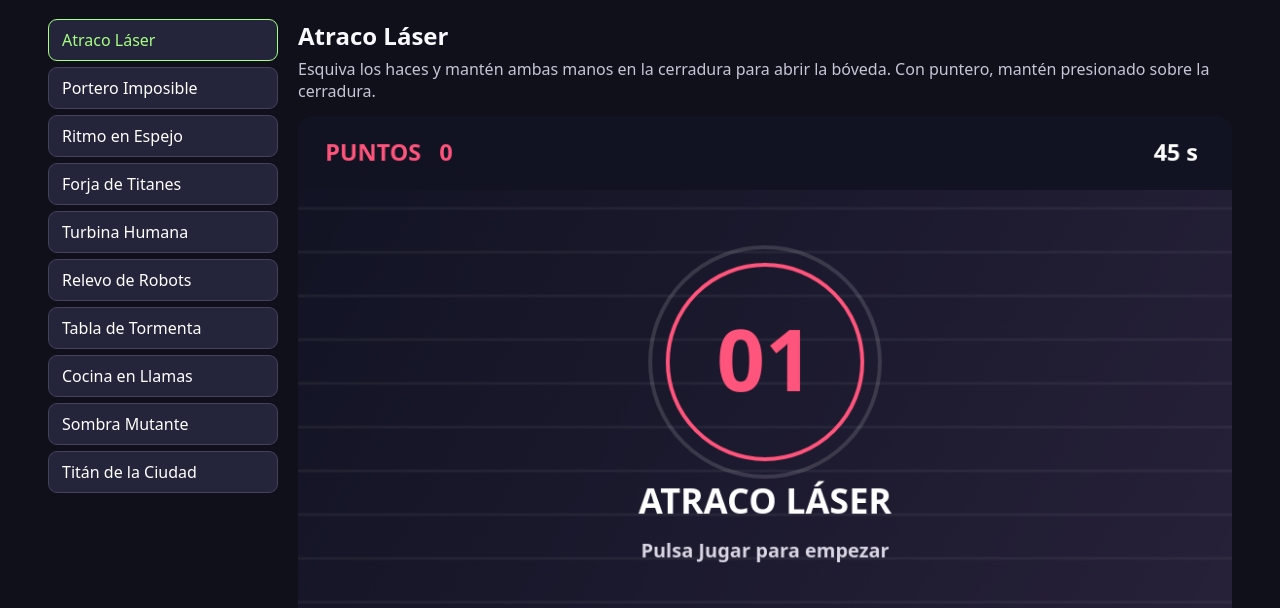
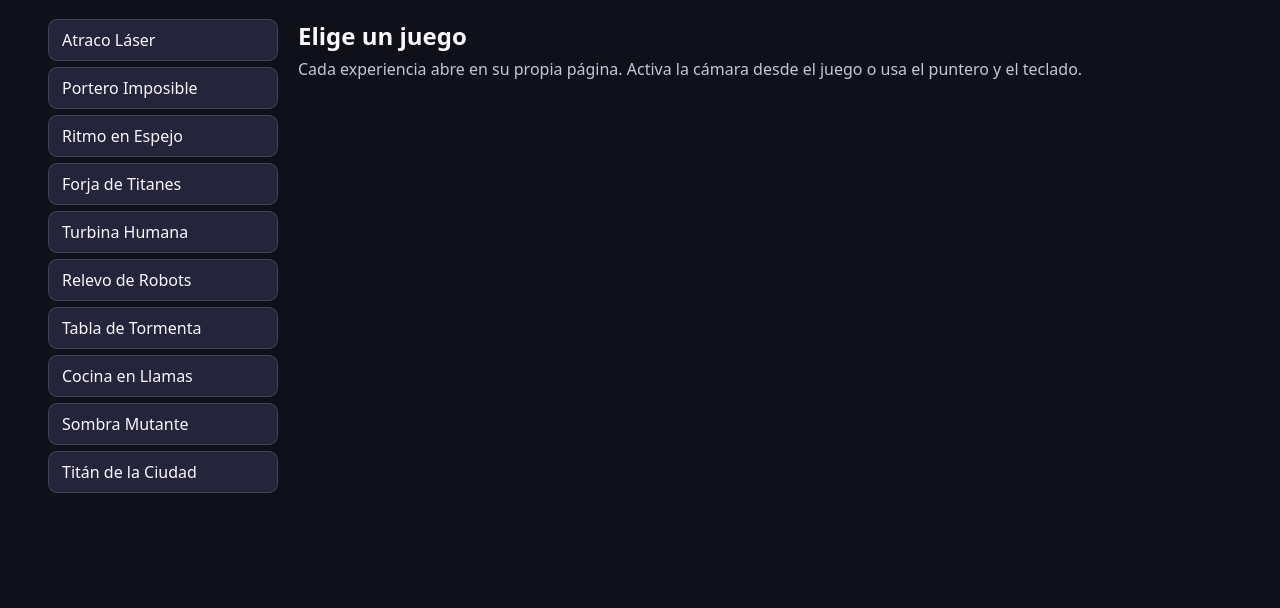
Before and after one commit to aguitech/juegos, a plain HTML site: page index.html in a window 1280 px wide. Shown: the part 192-800 px from the top of the page. Drawn offline with Linux system fonts and the light colour scheme.

Commit message:
Link all ten standalone games from the arcade menu

```diff
--- a/index.html
+++ b/index.html
@@ -1,4 +1,4 @@
 <!doctype html><html lang="es"><meta charset="utf-8"><meta name="viewport" content="width=device-width,initial-scale=1"><title>Aguitech Arcade</title>
 <style>
 *{box-sizing:border-box}body{margin:0;background:#10101a;color:#faf8ff;font:16px system-ui}main{max-width:1280px;margin:auto;padding:clamp(16px,4vw,48px)}header{display:flex;justify-content:space-between;align-items:center;gap:16px;flex-wrap:wrap}h1{font-size:clamp(38px,7vw,84px);letter-spacing:-.075em;margin:8px 0 22px}small{color:#a5ff83;letter-spacing:.2em}section{display:grid;grid-template-columns:230px 1fr;gap:20px}nav{display:grid;gap:6px;align-content:start}button,input{font:inherit}button{background:#24243a;color:white;border:1px solid #42425a;border-radius:9px;padding:9px 13px;cursor:pointer;text-align:left}button:hover,button[aria-current=true]{border-color:#a5ff83;color:#a5ff83}button:disabled{opacity:.5}button.primary{background:#a5ff83;color:#102018;font-weight:800}canvas{width:100%;display:block;border-radius:16px;background:#17172a;touch-action:none}h2{margin:0 0 6px}p{color:#c7c5d6;margin:0 0 14px}.controls{display:flex;align-items:center;flex-wrap:wrap;gap:10px;margin-top:14px}input{width:72px;border:1px solid #555;background:#181825;color:white;padding:6px;border-radius:5px}#status{margin-top:10px}video{display:none}@media(max-width:720px){section{grid-template-columns:1fr}nav{grid-template-columns:repeat(2,1fr)}}
-</style><main><header><small>AGUITECH STUDIO</small><small>10 EXPERIENCIAS INTERACTIVAS</small></header><h1>Aguitech Arcade</h1><section><nav aria-label="Juegos"></nav><article><h2 id="name"></h2><p id="hint"></p><canvas id="stage" width="960" height="540" aria-label="Área de juego"></canvas><div class="controls"><button class="primary" id="start">Jugar</button><button id="camera">Activar cámara</button><label>Duración <input id="seconds" type="number" min="15" max="180" value="45"> s</label></div><p id="status" role="status">Mueve el puntero o usa las flechas. Espacio equivale a un toque.</p></article></section><video muted playsinline></video></main><script type="module" src="./arcade.js"></script></html>
+nav a{background:#24243a;color:#faf8ff;border:1px solid #42425a;border-radius:9px;padding:9px 13px;text-decoration:none}nav a:hover,nav a:focus-visible{color:#a5ff83;border-color:#a5ff83}</style><main><header><small>AGUITECH STUDIO</small><small>10 EXPERIENCIAS INTERACTIVAS</small></header><h1>Aguitech Arcade</h1><section><nav aria-label="Juegos"><a href="./atraco-laser/">Atraco Láser</a><a href="./portero-imposible/">Portero Imposible</a><a href="./ritmo-en-espejo/">Ritmo en Espejo</a><a href="./forja-de-titanes/">Forja de Titanes</a><a href="./turbina-humana/">Turbina Humana</a><a href="./relevo-de-robots/">Relevo de Robots</a><a href="./tabla-de-tormenta/">Tabla de Tormenta</a><a href="./cocina-en-llamas/">Cocina en Llamas</a><a href="./sombra-mutante/">Sombra Mutante</a><a href="./titan-de-la-ciudad/">Titán de la Ciudad</a></nav><article><h2>Elige un juego</h2><p>Cada experiencia abre en su propia página. Activa la cámara desde el juego o usa el puntero y el teclado.</p></article></section><video muted playsinline></video></main></html>
```
